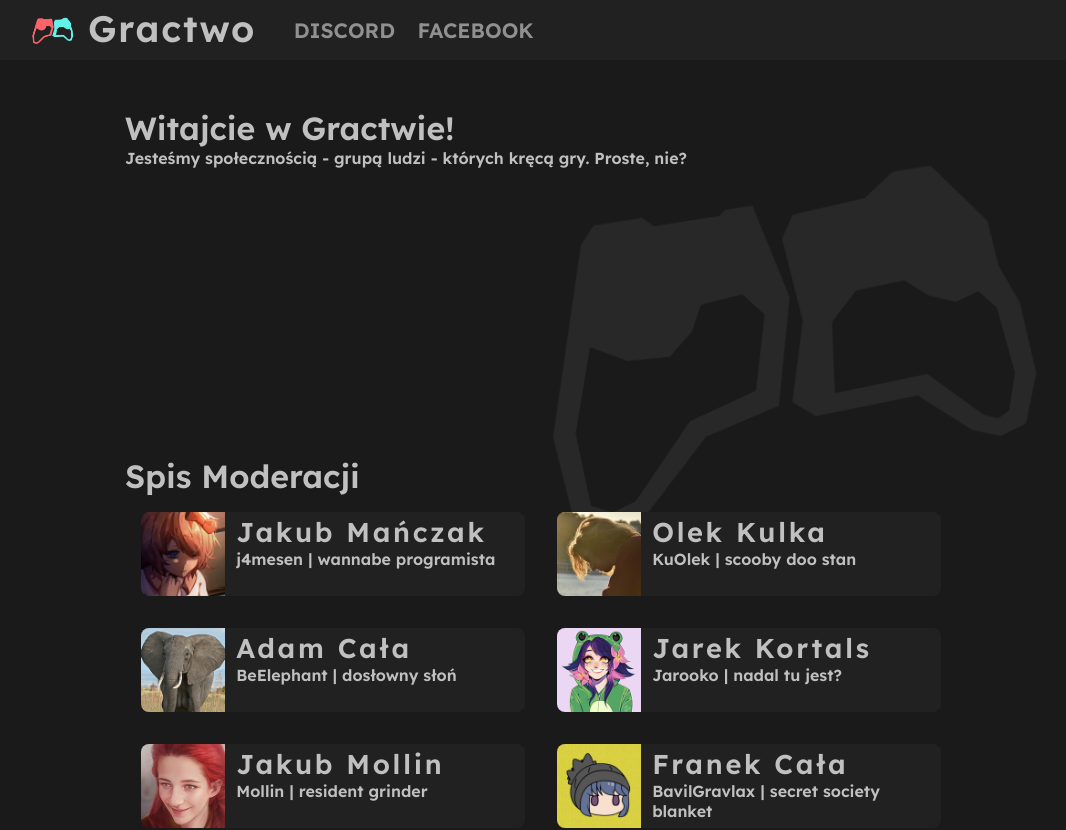
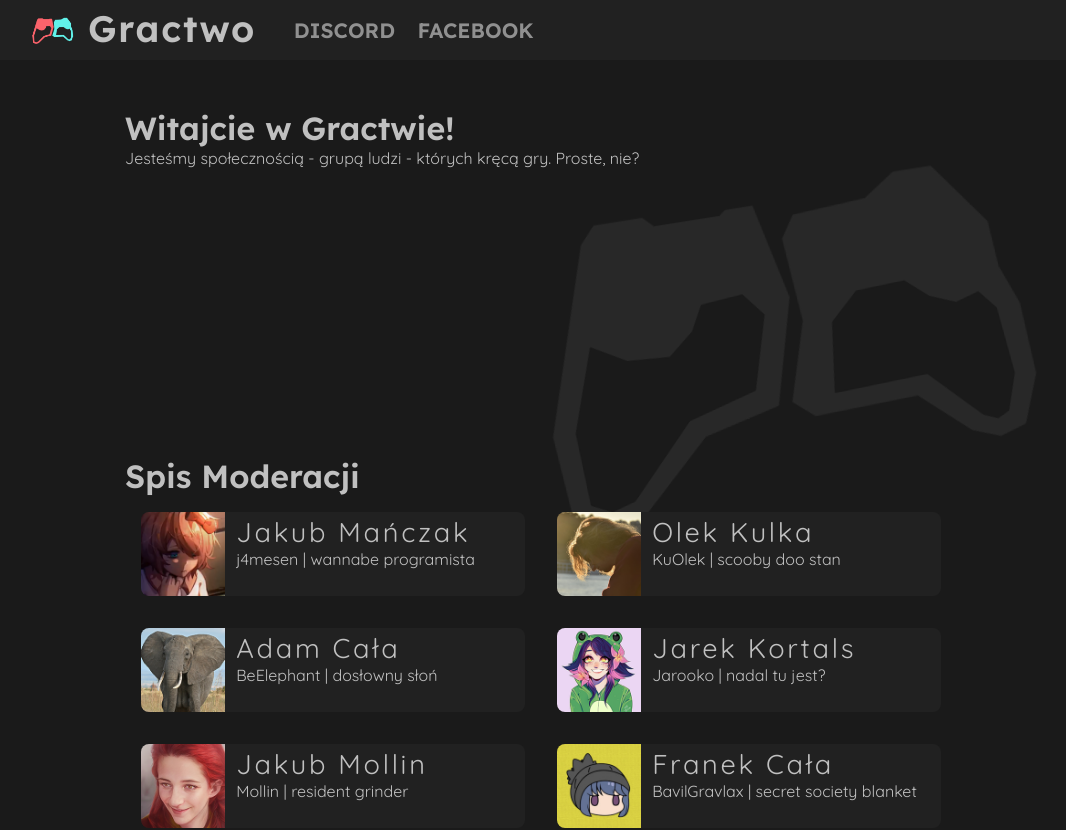
Before and after one commit to gractwo/old-gractwo-pl, a Vue app: page / in a window 1280 px wide. Shown: the top 830 px of the page, without its empty margins (3-1069 px from the left). Built offline with nearby package versions, Linux system fonts and the light colour scheme.

Commit message:
change fonts

```diff
--- a/src/App.vue
+++ b/src/App.vue
@@ -24,6 +24,7 @@
 </template>
 
 <style lang="scss">
+	@import url('https://fonts.googleapis.com/css2?family=Quicksand&display=swap');
 	@import url('https://fonts.googleapis.com/css2?family=Lexend:wght@600&display=swap');
 	@import url('https://fonts.googleapis.com/css2?family=Material+Icons&display=swap');
 	:root {
@@ -40,6 +41,9 @@
 		font-family: 'Lexend', sans-serif;
 		color: var(--light);
 		// overflow-y: scroll;
+		p{
+			font-family: 'Quicksand', sans-serif;
+		}
 		nav {
 			background-color: var(--dark-bg2);
 			display: flex;
```
